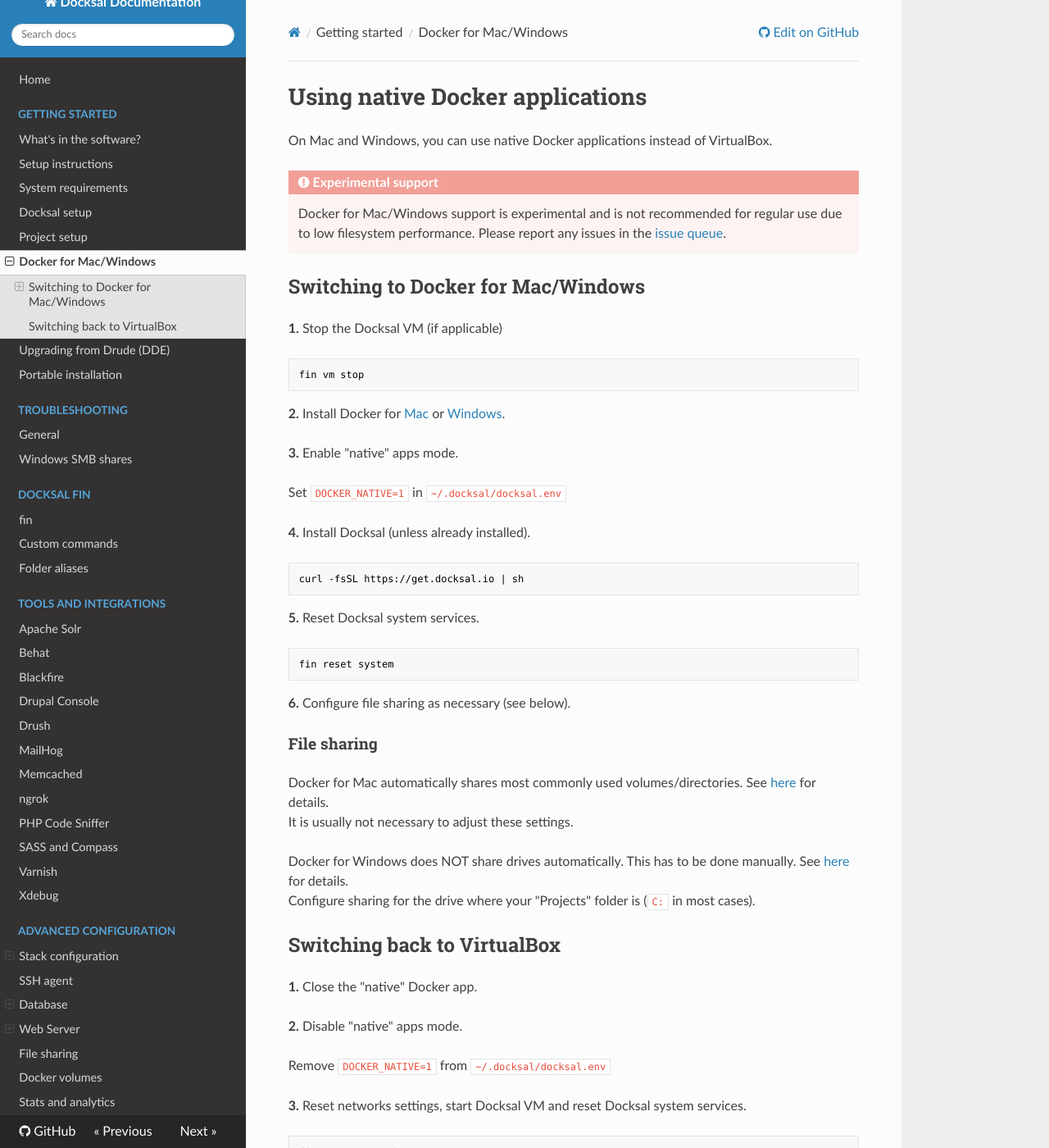
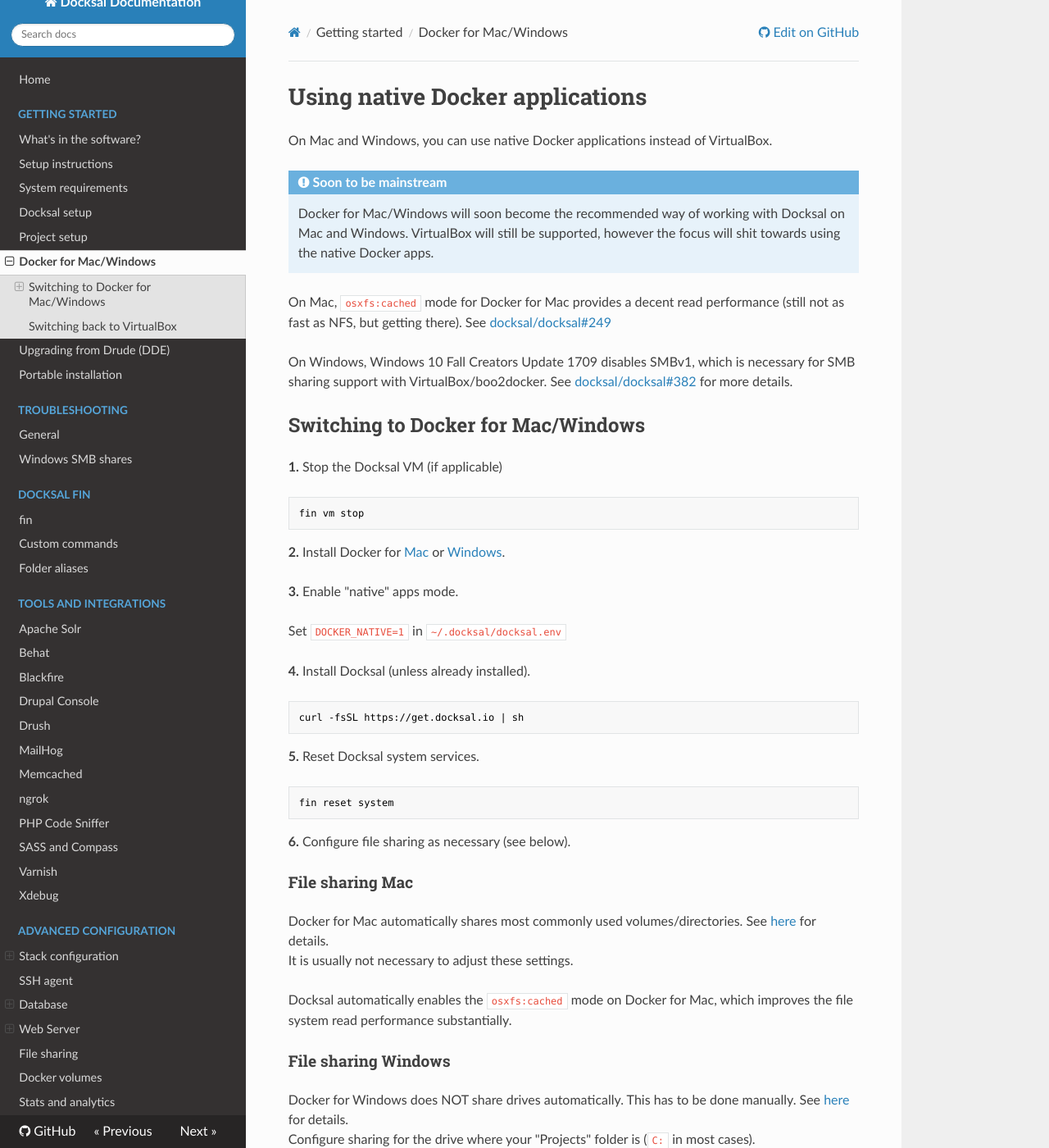
Before and after one commit to docksal/docksal, an MkDocs documentation site: the page built from docs/getting-started/env-setup-native.md, in a window 1280 px wide and 1400 px high. Shown: the whole window at 82% size. Built offline with MkDocs 1.6.1, drawn with Linux system fonts in a browser that asks for light colours; nearby versions of some CDN libraries; old or Windows-style settings are respelled for this version of MkDocs.

Commit message:
Enable osxfs:cached automatically on Docker for Mac
- This will automatically enabled osxfs:cached mode for the project root volume in cli
- The volume has to be defined using the host path. The cached flag cannot yet be used with named volumes. See https://github.com/docker/for-mac/issues/1899
- Docker Compose update in necessary due to a bug older versions have with merging same volume definitions from multiple yml files

```diff
--- a/docs/getting-started/env-setup-native.md
+++ b/docs/getting-started/env-setup-native.md
@@ -2,9 +2,15 @@
 
 On Mac and Windows, you can use native Docker applications instead of VirtualBox.
 
-!!! danger "Experimental support"
-    Docker for Mac/Windows support is experimental and is not recommended for regular use due to low filesystem performance.
-    Please report any issues in the [issue queue](https://github.com/docksal/docksal/issues).
+!!! info "Soon to be mainstream"
+    Docker for Mac/Windows will soon become the recommended way of working with Docksal on Mac and Windows.
+    VirtualBox will still be supported, however the focus will shit towards using the native Docker apps.
+
+On Mac, `osxfs:cached` mode for Docker for Mac provides a decent read performance (still not as fast as NFS, but
+getting there). See [docksal/docksal#249](https://github.com/docksal/docksal/issues/249)
+
+On Windows, Windows 10 Fall Creators Update 1709 disables SMBv1, which is necessary for SMB sharing support with
+VirtualBox/boo2docker. See [docksal/docksal#382](https://github.com/docksal/docksal/issues/382) for more details.
 
 
 ## Switching to Docker for Mac/Windows
@@ -36,11 +42,16 @@ fin reset system
 **6.** Configure file sharing as necessary (see below).
 
 
-### File sharing
+### File sharing Mac
 
 Docker for Mac automatically shares most commonly used volumes/directories.
 See [here](https://docs.docker.com/docker-for-mac/#file-sharing) for details.
 It is usually not necessary to adjust these settings.
+
+Docksal automatically enables the `osxfs:cached` mode on Docker for Mac, which improves the file system read performance
+substantially.
+
+### File sharing Windows
 
 Docker for Windows does NOT share drives automatically. This has to be done manually.
 See [here](https://docs.docker.com/docker-for-windows/#shared-drives) for details.
```
Also changed, not shown: docs/advanced/volumes.md (+10 -3 lines), 2 other files.
